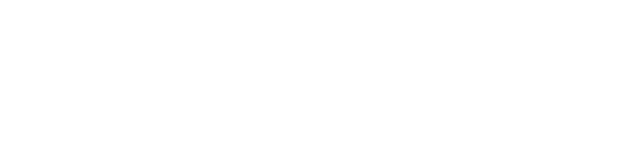
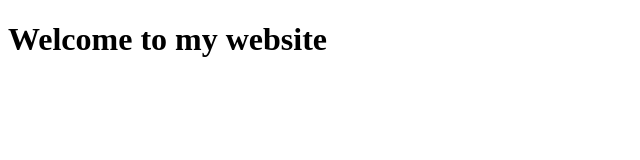
Before and after one commit to SheikhShuvoAhmed/All_Tag, a plain HTML site: page index.html in a window 1280 px wide. Shown: the whole page, without its empty margins (0-640 px from the left). Drawn offline with Linux system fonts and the light colour scheme.

Commit message:
h1 added

```diff
--- a/index.html
+++ b/index.html
@@ -5,9 +5,9 @@
     <meta charset="UTF-8">
     <meta http-equiv="X-UA-Compatible" content="IE=edge">
     <meta name="viewport" content="width=device-width, initial-scale=1.0">
-    <title>Document</title>
+    <title>All Tag</title>
 </head>
-    <h1></h1>
+    <h1>Welcome to my website</h1>
 <body>
 
 </body>
```
